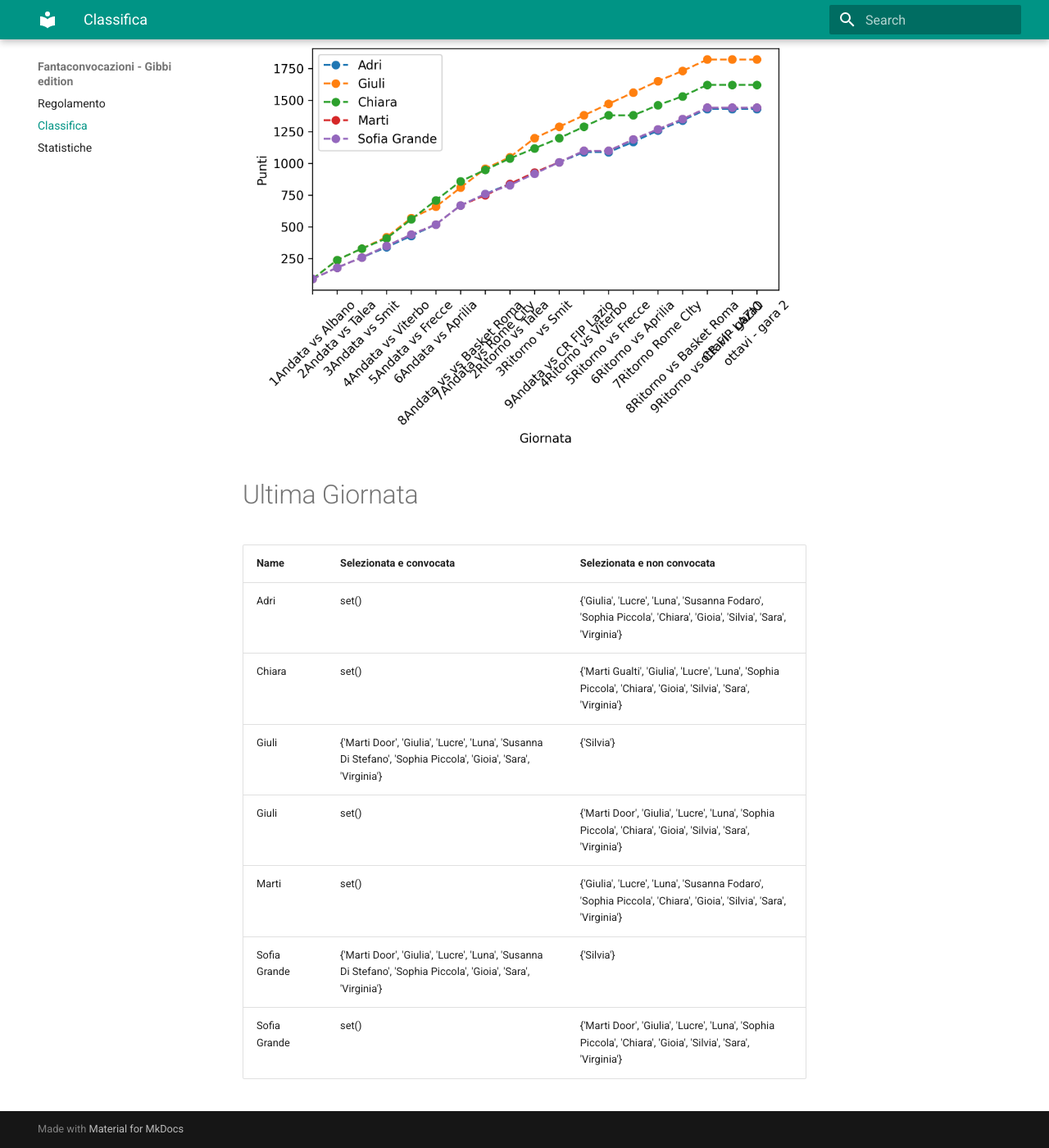
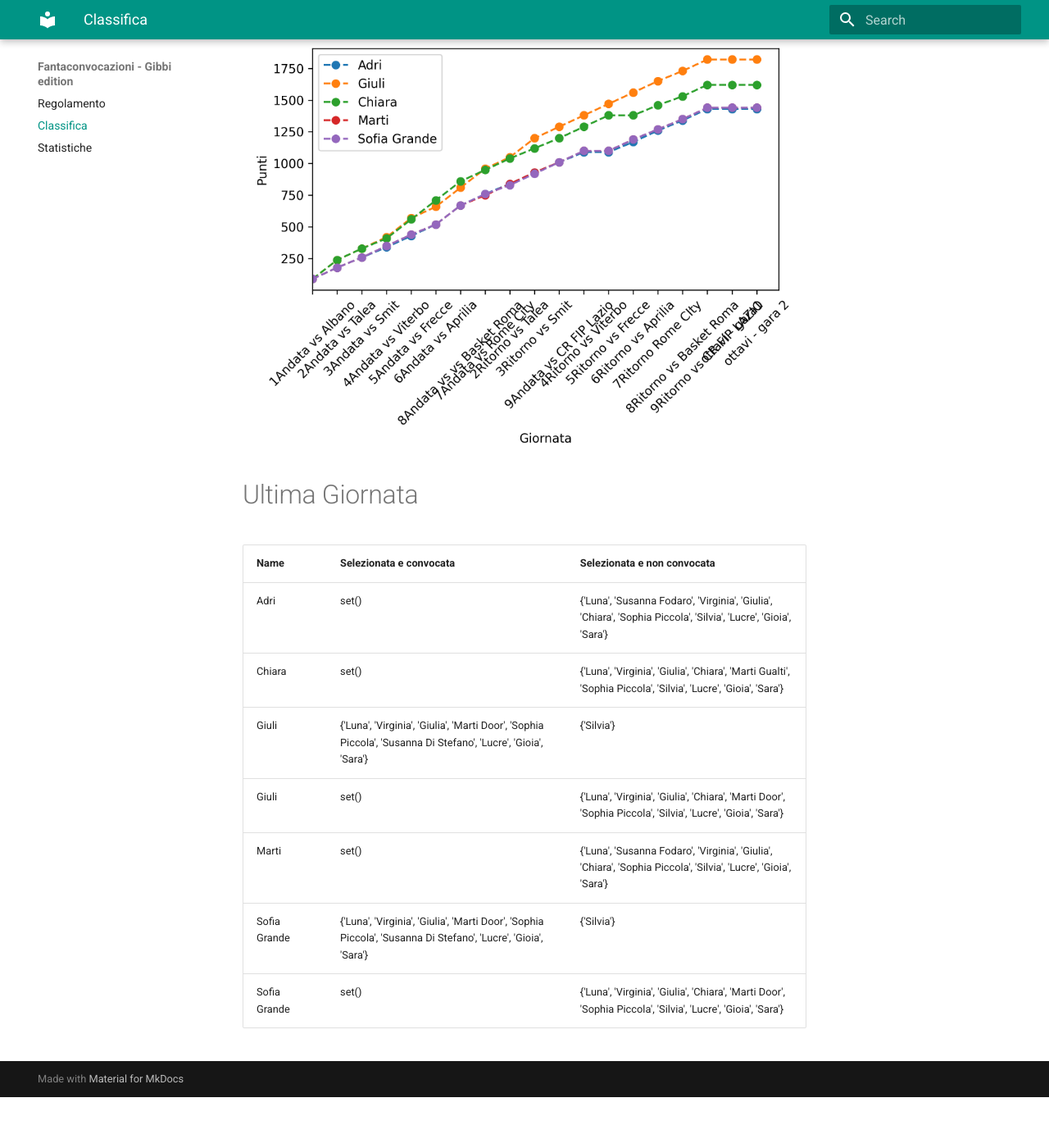
Before and after one commit to martinig94/fantagibbi, an MkDocs documentation site: the page built from docs/Classifica.md, in a window 1280 px wide and 1400 px high, scrolled down 565 px. Shown: the whole window at 82% size. Built offline with MkDocs 1.6.1 and Material for MkDocs 9.7.7, drawn with Linux system fonts in a browser that asks for light colours; after the commit the page ends 1903 px from its top, so only the background shows below that.

Commit message:
Auto-update from main.py

```diff
--- a/docs/Classifica.md
+++ b/docs/Classifica.md
@@ -18,11 +18,11 @@
 <!-- START_TABLE CORRECT -->
 | Name         | Selezionata e convocata                                                                                        | Selezionata e non convocata                                                                                      |
 |:-------------|:---------------------------------------------------------------------------------------------------------------|:-----------------------------------------------------------------------------------------------------------------|
-| Adri         | set()                                                                                                          | {'Giulia', 'Lucre', 'Luna', 'Susanna Fodaro', 'Sophia Piccola', 'Chiara', 'Gioia', 'Silvia', 'Sara', 'Virginia'} |
-| Chiara       | set()                                                                                                          | {'Marti Gualti', 'Giulia', 'Lucre', 'Luna', 'Sophia Piccola', 'Chiara', 'Gioia', 'Silvia', 'Sara', 'Virginia'}   |
-| Giuli        | {'Marti Door', 'Giulia', 'Lucre', 'Luna', 'Susanna Di Stefano', 'Sophia Piccola', 'Gioia', 'Sara', 'Virginia'} | {'Silvia'}                                                                                                       |
-| Giuli        | set()                                                                                                          | {'Marti Door', 'Giulia', 'Lucre', 'Luna', 'Sophia Piccola', 'Chiara', 'Gioia', 'Silvia', 'Sara', 'Virginia'}     |
-| Marti        | set()                                                                                                          | {'Giulia', 'Lucre', 'Luna', 'Susanna Fodaro', 'Sophia Piccola', 'Chiara', 'Gioia', 'Silvia', 'Sara', 'Virginia'} |
-| Sofia Grande | {'Marti Door', 'Giulia', 'Lucre', 'Luna', 'Susanna Di Stefano', 'Sophia Piccola', 'Gioia', 'Sara', 'Virginia'} | {'Silvia'}                                                                                                       |
-| Sofia Grande | set()                                                                                                          | {'Marti Door', 'Giulia', 'Lucre', 'Luna', 'Sophia Piccola', 'Chiara', 'Gioia', 'Silvia', 'Sara', 'Virginia'}     |
+| Adri         | set()                                                                                                          | {'Luna', 'Susanna Fodaro', 'Virginia', 'Giulia', 'Chiara', 'Sophia Piccola', 'Silvia', 'Lucre', 'Gioia', 'Sara'} |
+| Chiara       | set()                                                                                                          | {'Luna', 'Virginia', 'Giulia', 'Chiara', 'Marti Gualti', 'Sophia Piccola', 'Silvia', 'Lucre', 'Gioia', 'Sara'}   |
+| Giuli        | {'Luna', 'Virginia', 'Giulia', 'Marti Door', 'Sophia Piccola', 'Susanna Di Stefano', 'Lucre', 'Gioia', 'Sara'} | {'Silvia'}                                                                                                       |
+| Giuli        | set()                                                                                                          | {'Luna', 'Virginia', 'Giulia', 'Chiara', 'Marti Door', 'Sophia Piccola', 'Silvia', 'Lucre', 'Gioia', 'Sara'}     |
+| Marti        | set()                                                                                                          | {'Luna', 'Susanna Fodaro', 'Virginia', 'Giulia', 'Chiara', 'Sophia Piccola', 'Silvia', 'Lucre', 'Gioia', 'Sara'} |
+| Sofia Grande | {'Luna', 'Virginia', 'Giulia', 'Marti Door', 'Sophia Piccola', 'Susanna Di Stefano', 'Lucre', 'Gioia', 'Sara'} | {'Silvia'}                                                                                                       |
+| Sofia Grande | set()                                                                                                          | {'Luna', 'Virginia', 'Giulia', 'Chiara', 'Marti Door', 'Sophia Piccola', 'Silvia', 'Lucre', 'Gioia', 'Sara'}     |
 <!-- END_TABLE CORRECT -->
```
